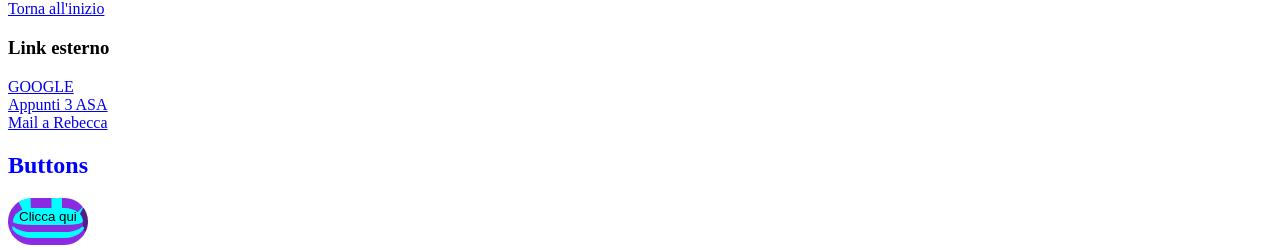
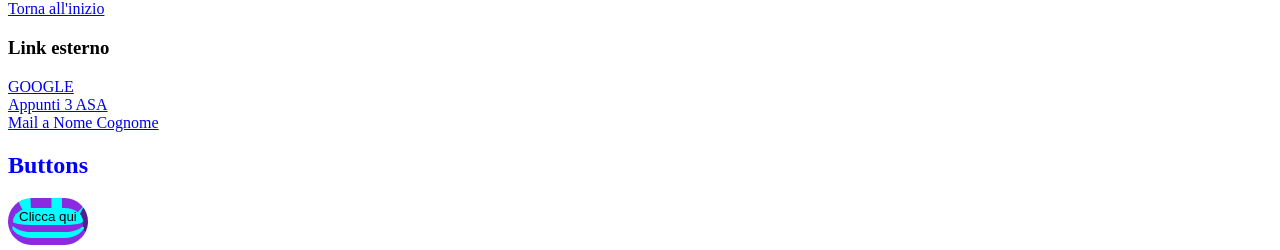
Before and after one commit to Chris1sFlaggin/Chris1sFlaggin.github.io, a Jekyll site: the page appunti4asa.html, which Jekyll copies as it is, in a window 1280 px wide. Shown: the part 1047-1297 px from the top of the page. Built offline with Jekyll 4.4.1, drawn with Linux system fonts in a browser that asks for light colours.

Commit message:
template aggiornato

```diff
--- a/appunti4asa.html
+++ b/appunti4asa.html
@@ -94,7 +94,7 @@
     </br>
     <a href="appunti3asa.html">Appunti 3 ASA</a>
     </br>
-    <a href="mailto:canepareby@gmail.com">Mail a Rebecca</a>
+    <a href="mailto:nomecognome@mail.com">Mail a Nome Cognome</a>
 
     <h2>Buttons</h2>
 
```
